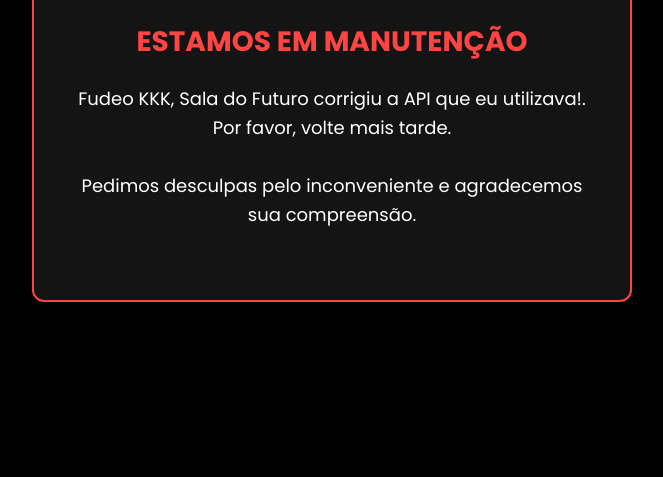
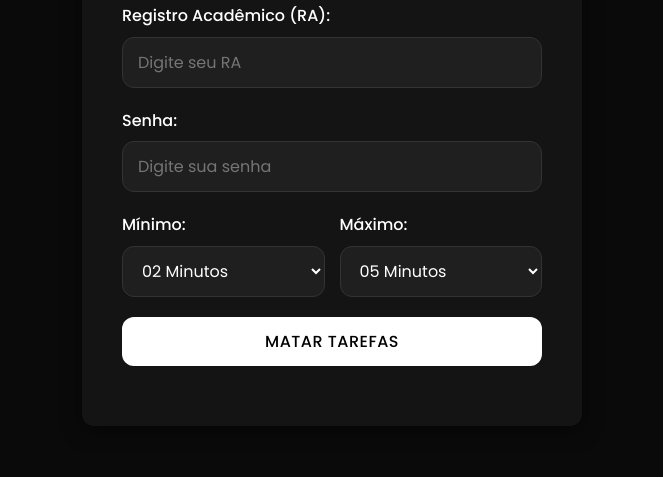
Before and after one commit to fehzxkkj/SalaSemFuturo, a plain HTML site: page index.html in a window 1280 px wide. Shown: the part 323-800 px from the top of the page, without its empty margins (308-971 px from the left). Drawn offline with Linux system fonts and the light colour scheme.

Commit message:
Update index.html

```diff
--- a/index.html
+++ b/index.html
@@ -10,7 +10,7 @@
         content="TarefaSP hacks, TarefaSP scripts, Sala do Futuro hacks, Sala do Futuro scripts, Sala Sem Futuro hacks, Sala dos sem futuro scripts, CMSP Plataformas hacks, CMSP Plataformas scripts, LeiaMe CMSP hacks, Arvore de Livros hacks, Khan Academy automação, Scripts para Khan Academy, Hacks para Matific, Scripts Matific CMSP, Prova Paulista hacks, Redação Paulista scripts, Hacks para SPeak CMSP, Scripts para Alura educação, Expansão Noturno hacks, Ferramentas para estudantes CMSP, Automação de tarefas escolares SP, Scripts de ensino remoto, Hacks educacionais SP, Scripts de provas online, Gamificação na educação CMSP, Estudo online otimizado CMSP, Plataformas educacionais hacks SP, Sala dos Sem Futuro plataformas, Scripts Sala Sem Futuro" />
     <link rel="icon" href="https://i.imgur.com/4JEb2u5.png" type="image/png" />
     <meta name="author" content="DarkMode" />
-    <title>Sala dos Sem Futuro</title>
+    <title>Sala Sem Futuro</title>
 
     <!-- Meta tags para redes sociais (Open Graph) -->
     <meta property="og:title" content="Sala dos Sem Futuro" />
@@ -620,7 +620,7 @@ async function processTaskDetails(details) {
     </div>
 
     <script>
-        const maintenanceMode = true;
+        const maintenanceMode = false;
 
         if (maintenanceMode) {
             document.getElementById('maintenanceOverlay').style.display = 'flex';
```
